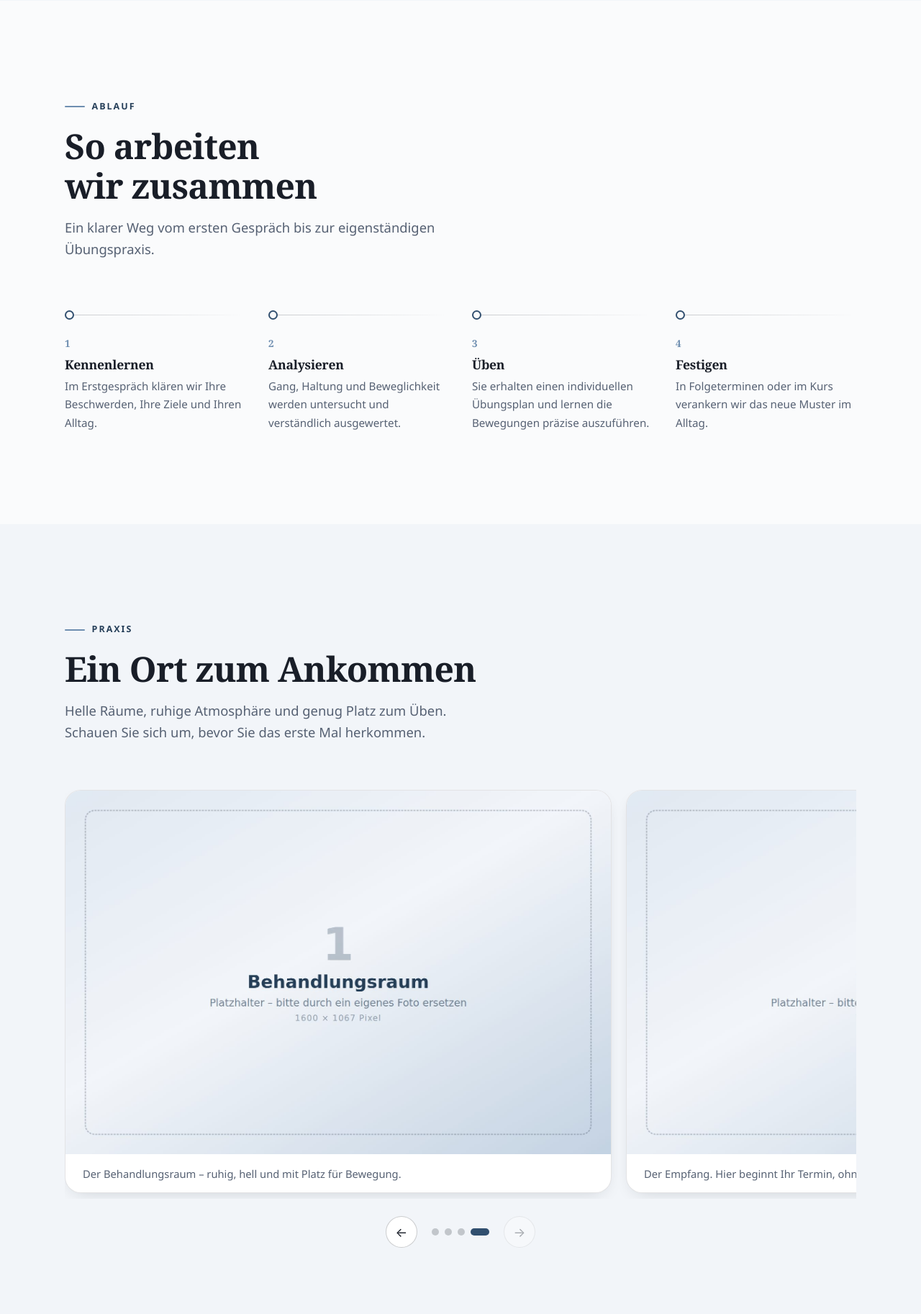
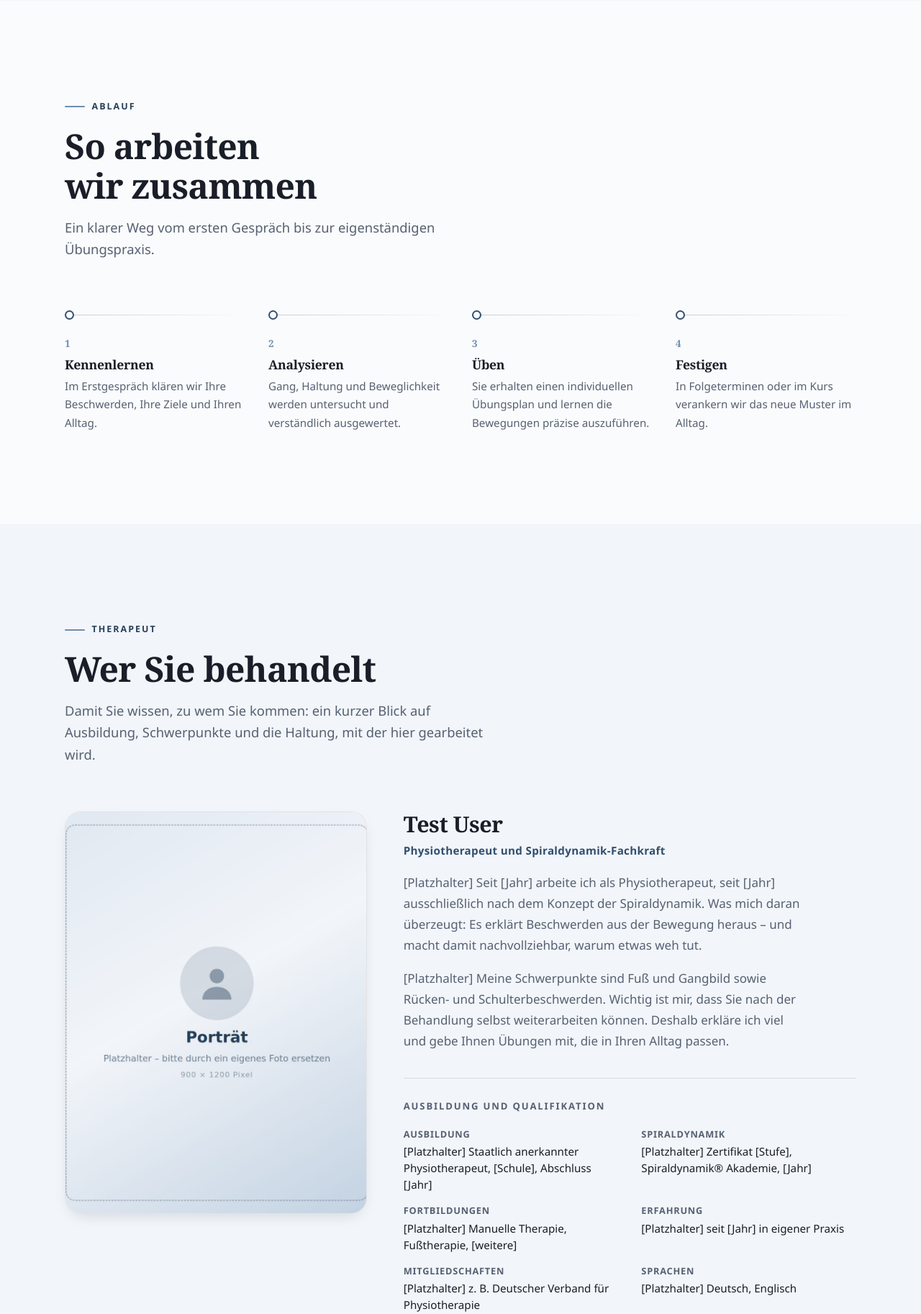
Before and after one commit to quakidu/Test, a Flask app: page / in a window 1280 px wide. Shown: the part 3935-5760 px from the top of the page at 72% size. Run offline with Flask 3, Linux system fonts and the light colour scheme.

Commit message:
Abschnitt "Therapeut" mit Porträt und Qualifikationen
Die strukturierten Daten nennen eine Person als Gründer, auf der Seite
kam sie bisher nicht vor. Was nur im Quelltext steht, zählt für
Suchmaschinen wenig – und Besucher fragen sich vor dem Erstgespräch zu
Recht, zu wem sie gehen.

Der neue Abschnitt steht zwischen "Ablauf" und "Praxis": Schritt eins
des Ablaufs heißt "Kennenlernen", der Anschluss passt dort. Er zeigt
Porträt, Name, Berufsbezeichnung, zwei Absätze und eine Liste mit
Ausbildung und Qualifikation. Alle Texte sind als [Platzhalter]
gekennzeichnet, das Porträt ist ein erkennbarer Platzhalter – es werden
keine Angaben über eine echte Person behauptet.

Die Person-Daten im Seitenkopf bekommen dadurch Porträt, Beschreibung
und Qualifikationen; llms.txt nennt die Person ebenfalls. Der Build
meldet, wenn therapist.name und seo.founder auseinanderlaufen oder das
Porträt fehlt.

Die Hintergründe der folgenden Abschnitte wechseln wieder ab, nachdem
sich durch den Einschub zwei helle Abschnitte berührt hätten.

Co-Authored-By: Claude Opus 5 <noreply@anthropic.com>
Claude-Session: https://claude.ai/code/session_016bktzD7wvVFbPgfukFHEY5

```diff
--- a/content.py
+++ b/content.py
@@ -379,13 +379,27 @@ def structured_data(strings: dict, fallback: dict, page_url: str, site_url: str,
         },
     }
 
+    # Der Abschnitt „Therapeut“ ist die sichtbare Entsprechung dieser Angaben.
+    # Was hier steht, steht auch auf der Seite – sonst zählt es nicht.
+    therapist = strings.get("therapist", {})
     person = {
         "@type": "Person",
         "@id": person_id,
-        "name": seo.get("founder", ""),
-        "jobTitle": seo.get("founder_role", ""),
+        "name": therapist.get("name") or seo.get("founder", ""),
+        "jobTitle": therapist.get("role") or seo.get("founder_role", ""),
+        "description": " ".join(therapist.get("text", [])),
+        "image": (site_url + "static/img/" + therapist["image"]
+                  if therapist.get("image") else ""),
         "worksFor": {"@id": practice_id},
         "knowsAbout": seo.get("keywords", []),
+        "hasCredential": [
+            {
+                "@type": "EducationalOccupationalCredential",
+                "name": fact.get("label", ""),
+                "description": fact.get("value", ""),
+            }
+            for fact in therapist.get("facts", [])
+        ],
     }
 
     website = {
--- a/static/css/style.css
+++ b/static/css/style.css
@@ -1139,6 +1139,95 @@ html:not(.js) .slideshow__track::-webkit-scrollbar { display: block; }
   margin-top: 2rem;
 }
 
+/* ── Therapeut ────────────────────────────────────────────────────────
+ * Porträt und Text nebeneinander, auf schmalen Geräten untereinander.
+ * Das Bild steht im Quelltext zuerst, damit es auf dem Telefon oben
+ * erscheint – das Gesicht ist hier das eigentliche Argument.
+ */
+.therapist {
+  display: grid;
+  grid-template-columns: minmax(0, 0.8fr) minmax(0, 1.2fr);
+  gap: clamp(1.75rem, 4vw, 3.5rem);
+  align-items: start;
+}
+
+.therapist__figure {
+  margin: 0;
+  overflow: hidden;
+  border: 1px solid var(--border);
+  border-radius: var(--radius-lg);
+  background: var(--bg-elevated);
+  box-shadow: var(--shadow-md);
+}
+.therapist__figure img {
+  display: block;
+  width: 100%;
+  height: auto;
+  aspect-ratio: 3 / 4;
+  object-fit: cover;
+}
+
+.therapist__name {
+  font-family: var(--font-display);
+  font-size: clamp(1.4rem, 1.2rem + 1vw, 1.9rem);
+  line-height: 1.2;
+}
+.therapist__role {
+  margin-top: 0.35rem;
+  color: var(--accent);
+  font-weight: 600;
+  font-size: 0.95rem;
+  letter-spacing: 0.02em;
+}
+.therapist__text {
+  margin-top: 1.1rem;
+  max-width: 58ch;
+  color: var(--text-muted);
+  line-height: 1.7;
+}
+
+.therapist__facts-title {
+  margin-top: clamp(1.75rem, 3vw, 2.25rem);
+  padding-top: clamp(1.25rem, 2.5vw, 1.75rem);
+  border-top: 1px solid var(--border);
+  font-size: 0.82rem;
+  font-weight: 600;
+  letter-spacing: 0.14em;
+  text-transform: uppercase;
+  color: var(--text-muted);
+}
+
+/* Zwei Spalten, solange der Platz reicht – die Werte sind kurz. */
+.therapist__facts {
+  display: grid;
+  grid-template-columns: repeat(auto-fit, minmax(min(100%, 15rem), 1fr));
+  gap: 0.9rem clamp(1rem, 2.5vw, 2rem);
+  margin-top: 1.1rem;
+}
+.therapist__fact dt {
+  font-size: 0.8rem;
+  font-weight: 600;
+  letter-spacing: 0.06em;
+  text-transform: uppercase;
+  color: var(--text-muted);
+}
+.therapist__fact dd {
+  margin: 0.15rem 0 0;
+  font-size: 0.95rem;
+  line-height: 1.5;
+}
+
+.therapist .btn { margin-top: clamp(1.75rem, 3vw, 2.25rem); }
+
+@media (max-width: 860px) {
+  .therapist { grid-template-columns: 1fr; }
+  /* Hochformat über die volle Breite wäre zu dominant. */
+  .therapist__figure {
+    max-width: 22rem;
+    margin-inline: auto;
+  }
+}
+
 /* ── Stimmen ──────────────────────────────────────────────────────────
  * Rückmeldungen als Zitatkarten. Bewusst ohne Sternebewertung: Auf der
  * eigenen Seite wäre eine Durchschnittsnote wenig aussagekräftig, und im
--- a/templates/index.html
+++ b/templates/index.html
@@ -207,13 +207,60 @@
   </div>
 </section>
 
+<!-- ── Therapeut ──────────────────────────────────────────────────────── -->
+<!--
+  Der Abschnitt zeigt die Person hinter der Praxis. Die strukturierten
+  Daten im Kopf der Seite nennen dieselbe Person als Gründer – was dort
+  steht, muss hier sichtbar sein, sonst zählt es für Suchmaschinen nicht.
+-->
+<section class="section section--tinted" id="therapist">
+  <div class="container">
+    <header class="section__head">
+      <p class="eyebrow reveal">{{ t('therapist.eyebrow') }}</p>
+      <h2 class="section__title reveal" data-reveal-delay="1">{{ t('therapist.title') }}</h2>
+      <p class="section__lead reveal" data-reveal-delay="2">{{ t('therapist.lead') }}</p>
+    </header>
+
+    <div class="therapist">
+      <figure class="therapist__figure reveal">
+        <img src="{{ url_for('static', filename='img/' ~ t('therapist.image')) }}"
+             alt="{{ t('therapist.alt') }}"
+             width="900" height="1200"
+             loading="lazy" decoding="async">
+      </figure>
+
+      <div class="therapist__body reveal" data-reveal-delay="1">
+        <h3 class="therapist__name">{{ t('therapist.name') }}</h3>
+        <p class="therapist__role">{{ t('therapist.role') }}</p>
+
+        {% for paragraph in s.therapist.text %}
+        <p class="therapist__text">{{ paragraph }}</p>
+        {% endfor %}
+
+        <h4 class="therapist__facts-title">{{ t('therapist.facts_label') }}</h4>
+        <dl class="therapist__facts">
+          {% for fact in s.therapist.facts %}
+          <div class="therapist__fact">
+            <dt>{{ fact.label }}</dt>
+            <dd>{{ fact.value }}</dd>
+          </div>
+          {% endfor %}
+        </dl>
+
+        <a class="btn btn--primary" href="#contact">{{ t('therapist.cta') }}</a>
+      </div>
+    </div>
+  </div>
+</section>
+
+
 <!-- ── Praxis ─────────────────────────────────────────────────────────── -->
 <!--
   Die Diashow ist ein Scroll-Container mit CSS-Scroll-Snap. Wischen und
   Tastatur funktionieren dadurch ohne JavaScript; die Schaltflächen, die
   Punkte und der automatische Wechsel kommen erst per JavaScript dazu.
 -->
-<section class="section section--tinted" id="practice">
+<section class="section" id="practice">
   <div class="container">
     <header class="section__head">
       <p class="eyebrow reveal">{{ t('practice.eyebrow') }}</p>
@@ -270,7 +317,7 @@
   gewünschten Namensnennung und der Zustimmung zur Veröffentlichung
   fragt – nichts erscheint automatisch auf der Seite.
 -->
-<section class="section" id="testimonials">
+<section class="section section--tinted" id="testimonials">
   <div class="container">
     <header class="section__head">
       <p class="eyebrow reveal">{{ t('testimonials.eyebrow') }}</p>
--- a/templates/partials/header.html
+++ b/templates/partials/header.html
@@ -13,6 +13,7 @@
         <li><a class="nav__link" href="{{ anchor_base }}#courses">{{ t('nav.courses') }}</a></li>
         <li><a class="nav__link" href="{{ anchor_base }}#offer">{{ t('nav.offer') }}</a></li>
         <li><a class="nav__link" href="{{ anchor_base }}#approach">{{ t('nav.approach') }}</a></li>
+        <li><a class="nav__link" href="{{ anchor_base }}#therapist">{{ t('nav.therapist') }}</a></li>
         <li><a class="nav__link" href="{{ anchor_base }}#practice">{{ t('nav.practice') }}</a></li>
         <li><a class="nav__link" href="{{ anchor_base }}#contact">{{ t('nav.contact') }}</a></li>
       </ul>
```
Also changed, not shown: build.py (+19 -7 lines), translations/de.json (+43 -1 lines), translations/en.json (+43 -1 lines), README.md, static/img/therapeut.jpg (added).
